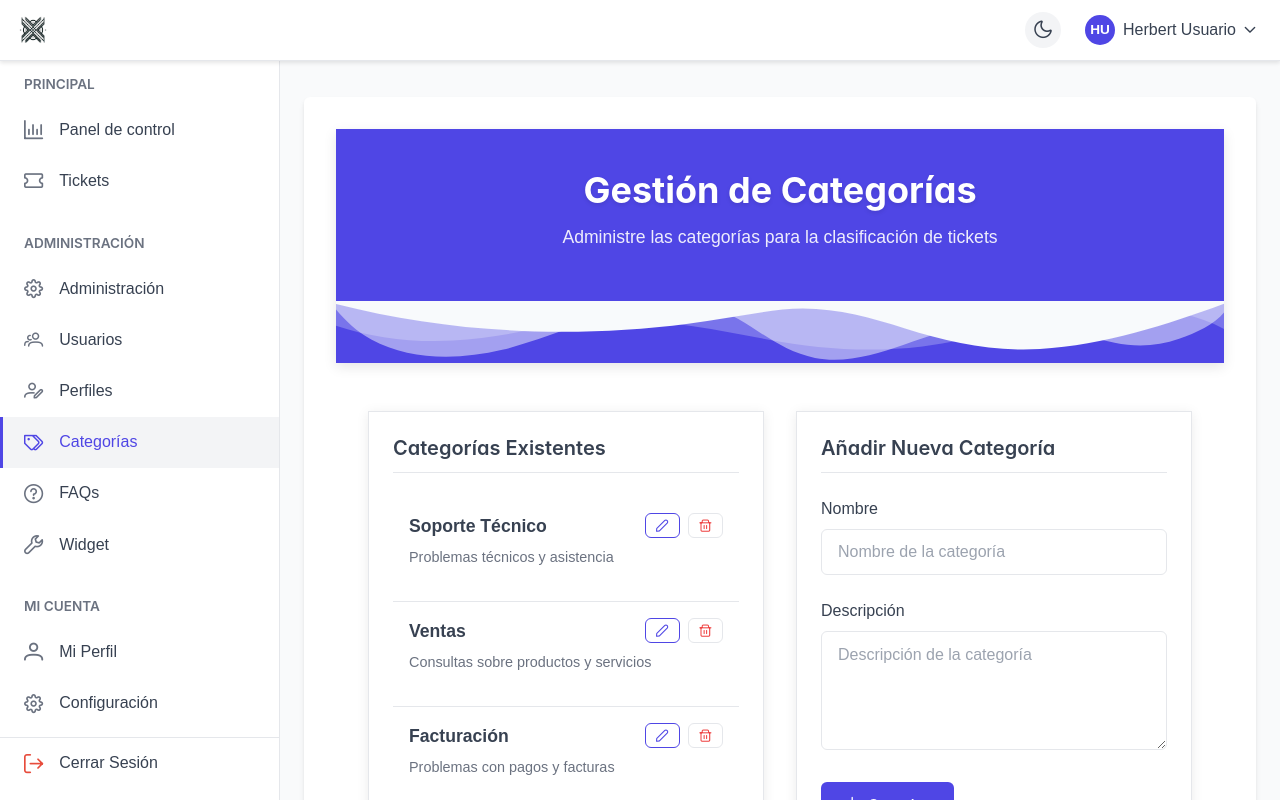
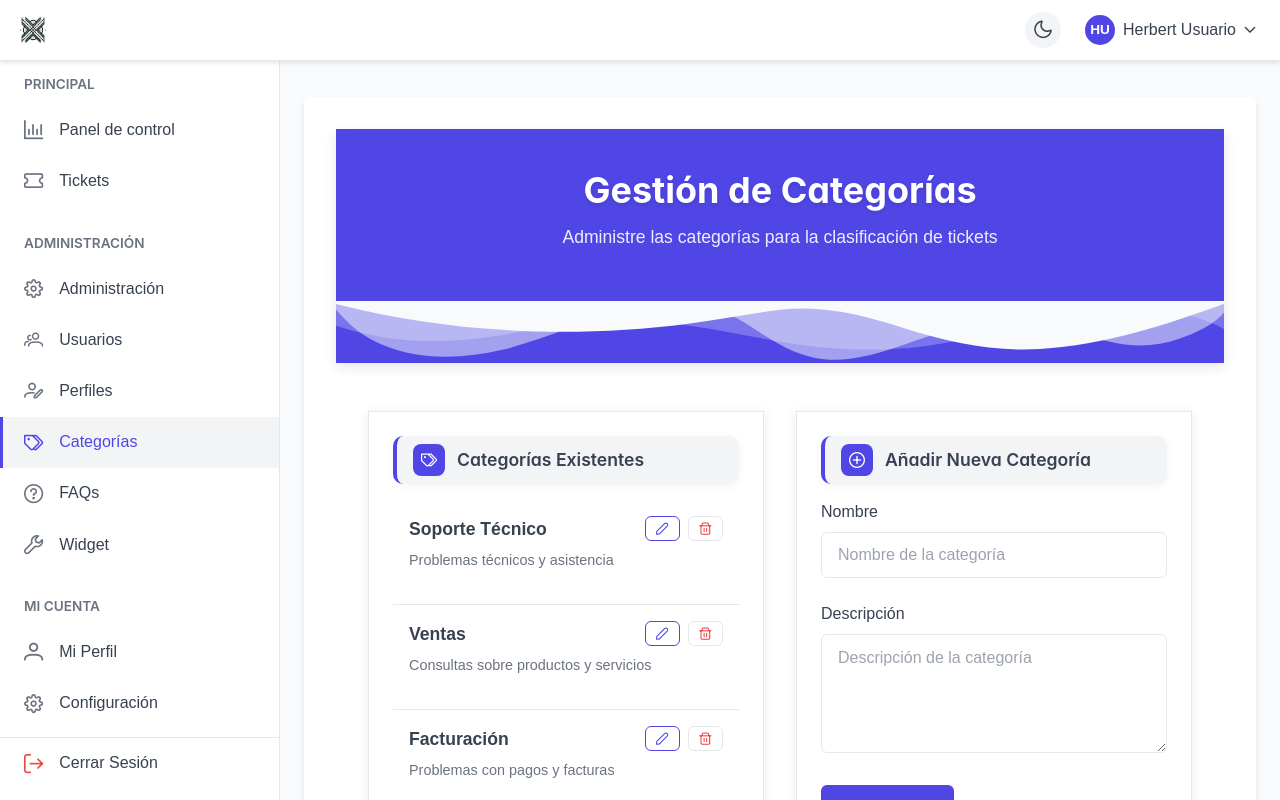
Before and after one commit to HerbertM21/GrowDesk, a Vue app in the folder GrowDesk/frontend/: page /admin/categories in a window 1280 px wide. Shown: the top 800 px of the page. Built offline with nearby package versions, Linux system fonts and the light colour scheme; no server answers; sample sign-in values are in the browser's storage; a web font is replaced by a local one.

Commit message:
Nuevo diseño en titulos y subtitulos

```diff
--- a/GrowDesk/frontend/src/views/Admin/AdminDashboard.vue
+++ b/GrowDesk/frontend/src/views/Admin/AdminDashboard.vue
@@ -377,26 +377,32 @@ onMounted(async () => {
   .section-title {
     display: flex;
     align-items: center;
-    justify-content: center;
-    margin-bottom: 1rem; /* Reducido para acercar el botón al título */
+    justify-content: flex-start;
+    margin-bottom: 1.5rem;
     color: var(--text-primary);
-    font-size: 1.75rem;
+    font-size: 1.5rem;
     font-weight: 600;
-    text-align: center;
+    text-align: left;
+    background-color: var(--bg-tertiary);
+    border-radius: 12px;
+    padding: 0.75rem 1.5rem;
+    box-shadow: 0 2px 8px rgba(0, 0, 0, 0.05);
+    border-left: 4px solid var(--primary-color);
 
     .title-icon {
       display: inline-flex;
       align-items: center;
       justify-content: center;
-      width: 45px;
-      height: 45px;
+      width: 38px;
+      height: 38px;
       background-color: var(--primary-color);
-      border-radius: 50%;
+      border-radius: 10px;
       margin-right: 1rem;
       color: white;
+      box-shadow: 0 4px 10px rgba(var(--primary-rgb), 0.25);
 
       i {
-        font-size: 1.25rem;
+        font-size: 1.2rem;
       }
     }
   }
--- a/GrowDesk/frontend/src/views/Admin/CategoriesManagement.vue
+++ b/GrowDesk/frontend/src/views/Admin/CategoriesManagement.vue
@@ -33,7 +33,12 @@
         <div v-else class="admin-form-row">
           <div class="admin-form-col">
             <div class="admin-card">
-              <h2 class="admin-card-title">Categorías Existentes</h2>
+              <div class="section-title">
+                <div class="title-icon">
+                  <i class="pi pi-tags"></i>
+                </div>
+                <h2>Categorías Existentes</h2>
+              </div>
               <div v-if="categories.length === 0" class="empty-list">
                 <p>No hay categorías disponibles</p>
               </div>
@@ -60,7 +65,12 @@
 
           <div class="admin-form-col">
             <div class="admin-card">
-              <h2 class="admin-card-title">{{ isEditing ? 'Editar Categoría' : 'Añadir Nueva Categoría' }}</h2>
+              <div class="section-title">
+                <div class="title-icon">
+                  <i class="pi pi-plus-circle"></i>
+                </div>
+                <h2>{{ isEditing ? 'Editar Categoría' : 'Añadir Nueva Categoría' }}</h2>
+              </div>
               <form @submit.prevent="saveCategory" class="admin-form">
                 <div class="form-group">
                   <label for="categoryName" class="form-label">Nombre</label>
@@ -475,4 +485,42 @@ const deleteCategory = async (id: number) => {
     font-size: 0.9em;
   }
 }
+
+.section-title {
+  display: flex;
+  align-items: center;
+  justify-content: flex-start;
+  margin-bottom: 1rem;
+  color: var(--text-primary);
+  font-size: 1.25rem;
+  font-weight: 600;
+  text-align: left;
+  background-color: var(--bg-tertiary);
+  border-radius: 10px;
+  padding: 0.5rem 1rem;
+  box-shadow: 0 2px 8px rgba(0, 0, 0, 0.05);
+  border-left: 4px solid var(--primary-color);
+
+  .title-icon {
+    display: inline-flex;
+    align-items: center;
+    justify-content: center;
+    width: 32px;
+    height: 32px;
+    background-color: var(--primary-color);
+    border-radius: 8px;
+    margin-right: 0.75rem;
+    color: white;
+    box-shadow: 0 4px 10px rgba(var(--primary-rgb), 0.25);
+
+    i {
+      font-size: 1rem;
+    }
+  }
+
+  h2 {
+    margin: 0;
+    font-size: 1.1rem;
+  }
+}
 </style>
--- a/GrowDesk/frontend/src/views/Admin/ProfileManagement.vue
+++ b/GrowDesk/frontend/src/views/Admin/ProfileManagement.vue
@@ -687,26 +687,32 @@ const translateRole = (role: string) => {
   .section-title {
     display: flex;
     align-items: center;
-    justify-content: center;
-    margin-bottom: 2rem;
+    justify-content: flex-start;
+    margin-bottom: 1.5rem;
     color: var(--text-primary);
-    font-size: 1.75rem;
+    font-size: 1.5rem;
     font-weight: 600;
-    text-align: center;
+    text-align: left;
+    background-color: var(--bg-tertiary);
+    border-radius: 12px;
+    padding: 0.75rem 1.5rem;
+    box-shadow: 0 2px 8px rgba(0, 0, 0, 0.05);
+    border-left: 4px solid var(--primary-color);
 
     .title-icon {
       display: inline-flex;
       align-items: center;
       justify-content: center;
-      width: 45px;
-      height: 45px;
+      width: 38px;
+      height: 38px;
       background-color: var(--primary-color);
-      border-radius: 50%;
+      border-radius: 10px;
       margin-right: 1rem;
       color: white;
+      box-shadow: 0 4px 10px rgba(var(--primary-rgb), 0.25);
 
       i {
-        font-size: 1.25rem;
+        font-size: 1.2rem;
       }
     }
   }
--- a/GrowDesk/frontend/src/views/Admin/UsersList.vue
+++ b/GrowDesk/frontend/src/views/Admin/UsersList.vue
@@ -472,26 +472,32 @@ onMounted(() => {
   .section-title {
     display: flex;
     align-items: center;
-    justify-content: center;
-    margin-bottom: 2rem;
+    justify-content: flex-start;
+    margin-bottom: 1.5rem;
     color: var(--text-primary);
-    font-size: 1.75rem;
+    font-size: 1.5rem;
     font-weight: 600;
-    text-align: center;
+    text-align: left;
+    background-color: var(--bg-tertiary);
+    border-radius: 12px;
+    padding: 0.75rem 1.5rem;
+    box-shadow: 0 2px 8px rgba(0, 0, 0, 0.05);
+    border-left: 4px solid var(--primary-color);
 
     .title-icon {
       display: inline-flex;
       align-items: center;
       justify-content: center;
-      width: 45px;
-      height: 45px;
+      width: 38px;
+      height: 38px;
       background-color: var(--primary-color);
-      border-radius: 50%;
+      border-radius: 10px;
       margin-right: 1rem;
       color: white;
+      box-shadow: 0 4px 10px rgba(var(--primary-rgb), 0.25);
 
       i {
-        font-size: 1.25rem;
+        font-size: 1.2rem;
       }
     }
   }
--- a/GrowDesk/frontend/src/views/Profile/UserProfile.vue
+++ b/GrowDesk/frontend/src/views/Profile/UserProfile.vue
@@ -106,7 +106,10 @@
 
       <!-- Sección de tickets -->
       <div class="profile-section">
-        <div class="section-header">
+        <div class="section-title">
+          <div class="title-icon">
+            <i class="pi pi-ticket"></i>
+          </div>
           <h2>Mis Tickets</h2>
         </div>
 
@@ -160,7 +163,12 @@
       </div>
 
       <div class="profile-section">
-        <h2>Actividad Reciente</h2>
+        <div class="section-title">
+          <div class="title-icon">
+            <i class="pi pi-clock"></i>
+          </div>
+          <h2>Actividad Reciente</h2>
+        </div>
 
         <div class="activity-timeline">
           <div v-if="!userActivity || userActivity.length === 0" class="empty-activity">
@@ -853,19 +861,40 @@ const handleProfileUpdated = async (updatedUser: any) => {
   box-shadow: var(--card-shadow);
   border: 1px solid var(--border-color);
 
-  .section-header {
+  .section-title {
     display: flex;
-    justify-content: space-between;
     align-items: center;
+    justify-content: flex-start;
     margin-bottom: 1.5rem;
+    color: var(--text-primary);
+    font-size: 1.5rem;
+    font-weight: 600;
+    text-align: left;
+    background-color: var(--bg-tertiary);
+    border-radius: 12px;
+    padding: 0.75rem 1.5rem;
+    box-shadow: 0 2px 8px rgba(0, 0, 0, 0.05);
+    border-left: 4px solid var(--primary-color);
+
+    .title-icon {
+      display: inline-flex;
+      align-items: center;
+      justify-content: center;
+      width: 38px;
+      height: 38px;
+      background-color: var(--primary-color);
+      border-radius: 10px;
+      margin-right: 1rem;
+      color: white;
+      box-shadow: 0 4px 10px rgba(var(--primary-rgb), 0.25);
+
+      i {
+        font-size: 1.2rem;
+      }
+    }
 
     h2 {
       margin: 0;
-      margin-bottom: 0;
-      color: var(--text-primary);
-      font-size: 1.5rem;
-      padding-bottom: 0.75rem;
-      border-bottom: none;
     }
   }
 
--- a/GrowDesk/frontend/src/views/dashboard/Dashboard.vue
+++ b/GrowDesk/frontend/src/views/dashboard/Dashboard.vue
@@ -324,26 +324,32 @@ const formatDate = (dateString: string): string => {
   .section-title {
     display: flex;
     align-items: center;
-    justify-content: center;
-    margin-bottom: 2rem;
+    justify-content: flex-start;
+    margin-bottom: 1.5rem;
     color: var(--text-primary);
-    font-size: 1.75rem;
+    font-size: 1.5rem;
     font-weight: 600;
-    text-align: center;
+    text-align: left;
+    background-color: var(--bg-tertiary);
+    border-radius: 12px;
+    padding: 0.75rem 1.5rem;
+    box-shadow: 0 2px 8px rgba(0, 0, 0, 0.05);
+    border-left: 4px solid var(--primary-color);
 
     .title-icon {
       display: inline-flex;
       align-items: center;
       justify-content: center;
-      width: 45px;
-      height: 45px;
+      width: 38px;
+      height: 38px;
       background-color: var(--primary-color);
-      border-radius: 50%;
+      border-radius: 10px;
       margin-right: 1rem;
       color: white;
+      box-shadow: 0 4px 10px rgba(var(--primary-rgb), 0.25);
 
       i {
-        font-size: 1.25rem;
+        font-size: 1.2rem;
       }
     }
   }
--- a/GrowDesk/frontend/src/views/tickets/TicketDetail.vue
+++ b/GrowDesk/frontend/src/views/tickets/TicketDetail.vue
@@ -2594,4 +2594,37 @@ body .dropdown-content.show {
 .category-indicator.soporte {
   background-color: #38c172;
 }
+
+.section-title {
+  display: flex;
+  align-items: center;
+  justify-content: flex-start;
+  margin-bottom: 1.5rem;
+  color: var(--text-primary);
+  font-size: 1.5rem;
+  font-weight: 600;
+  text-align: left;
+  background-color: var(--bg-tertiary);
+  border-radius: 12px;
+  padding: 0.75rem 1.5rem;
+  box-shadow: 0 2px 8px rgba(0, 0, 0, 0.05);
+  border-left: 4px solid var(--primary-color);
+
+  .title-icon {
+    display: inline-flex;
+    align-items: center;
+    justify-content: center;
+    width: 38px;
+    height: 38px;
+    background-color: var(--primary-color);
+    border-radius: 10px;
+    margin-right: 1rem;
+    color: white;
+    box-shadow: 0 4px 10px rgba(var(--primary-rgb), 0.25);
+
+    i {
+      font-size: 1.2rem;
+    }
+  }
+}
 </style>
--- a/GrowDesk/frontend/src/views/tickets/TicketList.vue
+++ b/GrowDesk/frontend/src/views/tickets/TicketList.vue
@@ -566,26 +566,32 @@ const formatDate = (dateString: string): string => {
   .section-title {
     display: flex;
     align-items: center;
-    justify-content: center;
-    margin-bottom: 2rem;
+    justify-content: flex-start;
+    margin-bottom: 1.5rem;
     color: var(--text-primary);
-    font-size: 1.75rem;
+    font-size: 1.5rem;
     font-weight: 600;
-    text-align: center;
+    text-align: left;
+    background-color: var(--bg-tertiary);
+    border-radius: 12px;
+    padding: 0.75rem 1.5rem;
+    box-shadow: 0 2px 8px rgba(0, 0, 0, 0.05);
+    border-left: 4px solid var(--primary-color);
 
     .title-icon {
       display: inline-flex;
       align-items: center;
       justify-content: center;
-      width: 45px;
-      height: 45px;
+      width: 38px;
+      height: 38px;
       background-color: var(--primary-color);
-      border-radius: 50%;
+      border-radius: 10px;
       margin-right: 1rem;
       color: white;
+      box-shadow: 0 4px 10px rgba(var(--primary-rgb), 0.25);
 
       i {
-        font-size: 1.25rem;
+        font-size: 1.2rem;
       }
     }
   }
```
